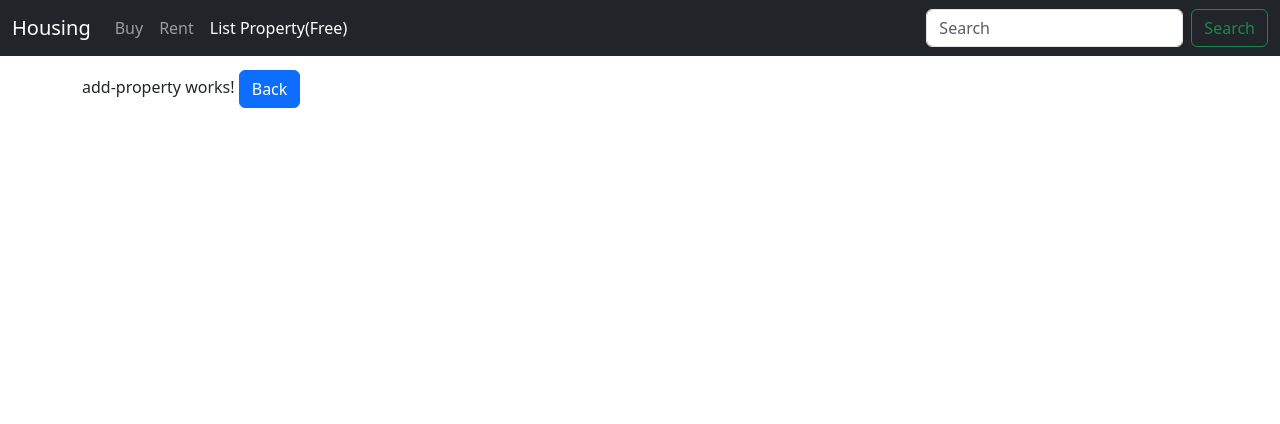
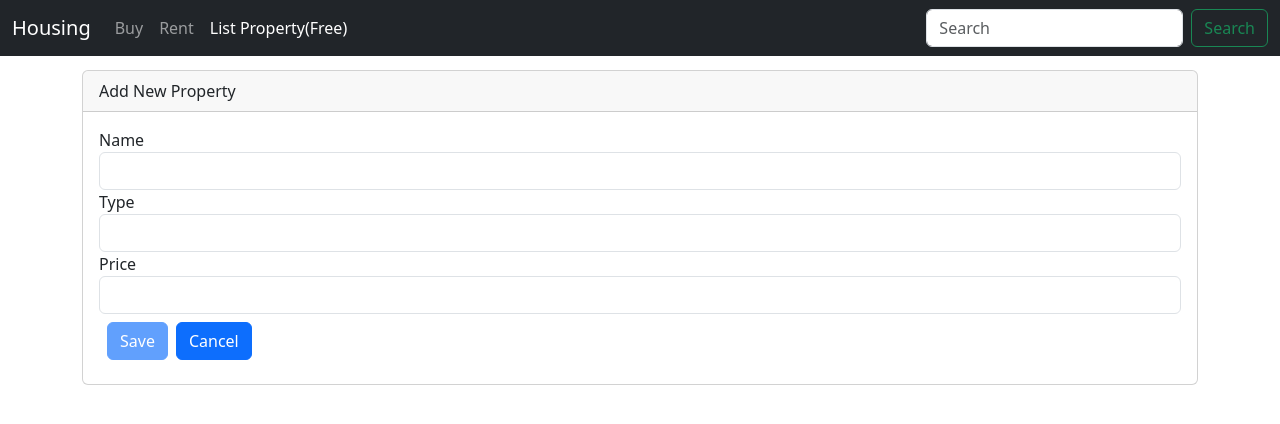
Before and after one commit to arvind0603/Housing-app, an Angular app in the folder FrontEnd/: page /add-property in a window 1280 px wide. Shown: the top 424 px of the page. Built offline with nearby package versions, Linux system fonts and the light colour scheme.

Commit message:
Template driven forms "add property"

```diff
--- a/FrontEnd/src/app/app.module.ts
+++ b/FrontEnd/src/app/app.module.ts
@@ -1,7 +1,8 @@
 import { NgModule } from '@angular/core';
 import { BrowserModule } from '@angular/platform-browser';
-import {HttpClientModule} from '@angular/common/http'
-import {Routes, RouterModule} from '@angular/router'
+import {HttpClientModule} from '@angular/common/http';
+import {Routes, RouterModule} from '@angular/router';
+import {FormsModule} from '@angular/forms';
 
 import { AppRoutingModule } from './app-routing.module';
 import { AppComponent } from './app.component';
@@ -33,6 +34,7 @@
     BrowserModule,
     HttpClientModule,
     AppRoutingModule,
+    FormsModule,
     RouterModule.forRoot(appRoutes)
   ],
   providers: [
--- a/FrontEnd/src/app/property/add-property/add-property.component.css
+++ b/FrontEnd/src/app/property/add-property/add-property.component.css
@@ -0,0 +1,7 @@
+.ng-invalid.ng-touched {
+    border-color: red;
+}
+
+.error-block {
+    color: red;
+}
--- a/FrontEnd/src/app/property/add-property/add-property.component.html
+++ b/FrontEnd/src/app/property/add-property/add-property.component.html
@@ -1,4 +1,34 @@
-<p>
-  add-property works!
-  <button (click) ="onBack()" class="btn btn-primary">Back</button>
-</p>
+<div class="card">
+  <div class="card-header">
+    Add New Property
+  </div>
+  <div class="card-body">
+    <form (ngSubmit)="onSubmit()" #Form="ngForm">
+      <div class="form-group col-12 ">
+        <label for="name">Name</label>
+        <input type="text" class="form-control" #propName="ngModel" ngModel name="Name" required minlength="5">
+        <span *ngIf="!propName.valid && propName.touched" class="error-block">
+          <span *ngIf="propName.errors?.['required']"> Please provide name</span>
+          <span *ngIf="propName.errors?.['minlength']"> Name must be atleast 5 char long</span>
+        </span>
+      </div>
+
+      <div class="form-group col-12 ">
+        <label for="type">Type</label>
+        <input type="text" class="form-control " ngModel name="Type">
+      </div>
+
+      <div class="form-group col-12 ">
+        <label for="price">Price</label>
+        <input type="text" class="form-control " ngModel name="Price">
+      </div>
+
+      <div class="form-group col-12 ">
+        <button [disabled]="!Form.valid" type="submit" class="btn btn-primary m-2 ">Save</button>
+        <button type="reset" class="btn btn-primary ">Cancel</button>
+      </div>
+
+    </form>
+  </div>
+
+</div>
--- a/FrontEnd/src/app/property/add-property/add-property.component.ts
+++ b/FrontEnd/src/app/property/add-property/add-property.component.ts
@@ -1,5 +1,8 @@
-import { Component, OnInit } from '@angular/core';
+import { NgFor } from '@angular/common';
+import { Component, OnInit, ViewChild } from '@angular/core';
+import { NgForm } from '@angular/forms';
 import { Route, Router } from '@angular/router';
+import { from } from 'rxjs';
 
 @Component({
   selector: 'app-add-property',
@@ -8,6 +11,8 @@
 })
 export class AddPropertyComponent implements OnInit {
 
+  @ViewChild('Form')
+  addPropertyForm!: NgForm;
   constructor(private route: Router) { }
 
   ngOnInit() {
@@ -16,5 +21,9 @@
   onBack(){
     this.route.navigate(['/'])
   }
+  onSubmit(){
+    console.log("Congrats! for submitted")
+    console.log(this.addPropertyForm)
+  }
 
 }
```
